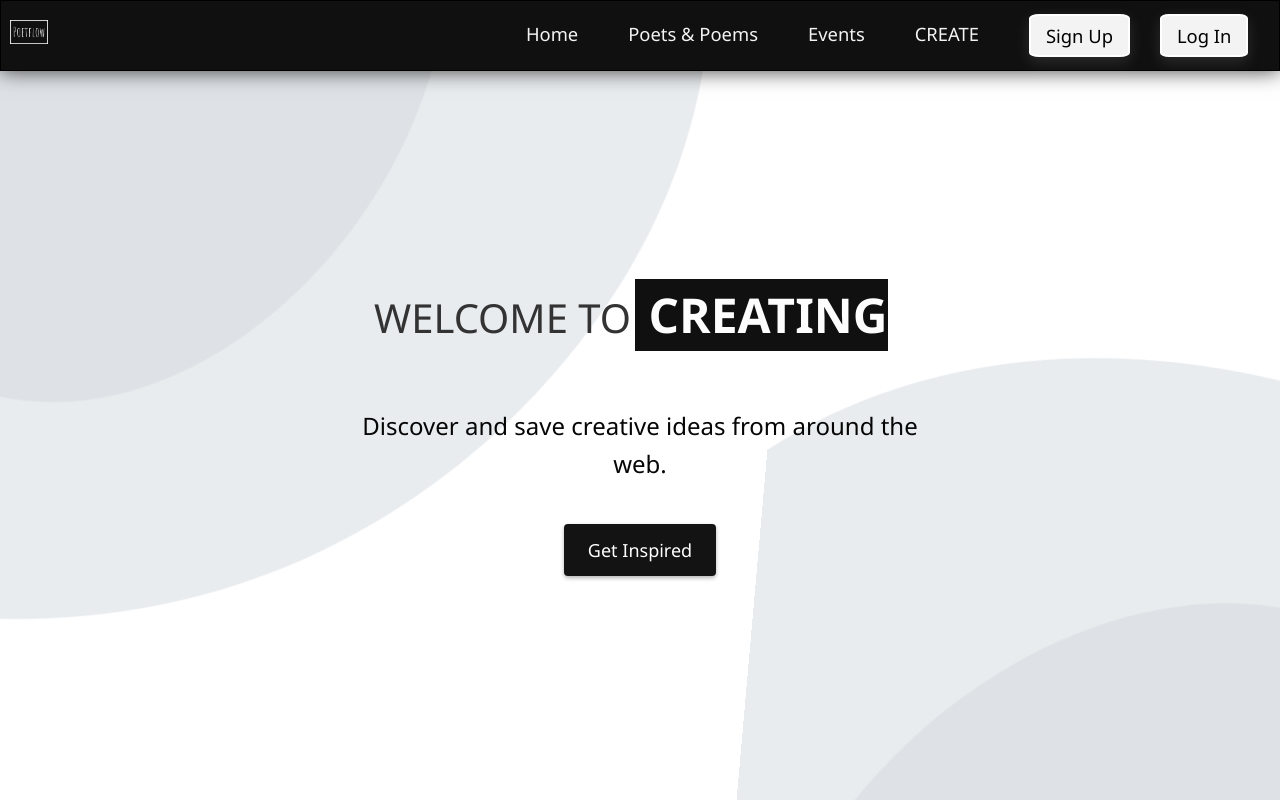
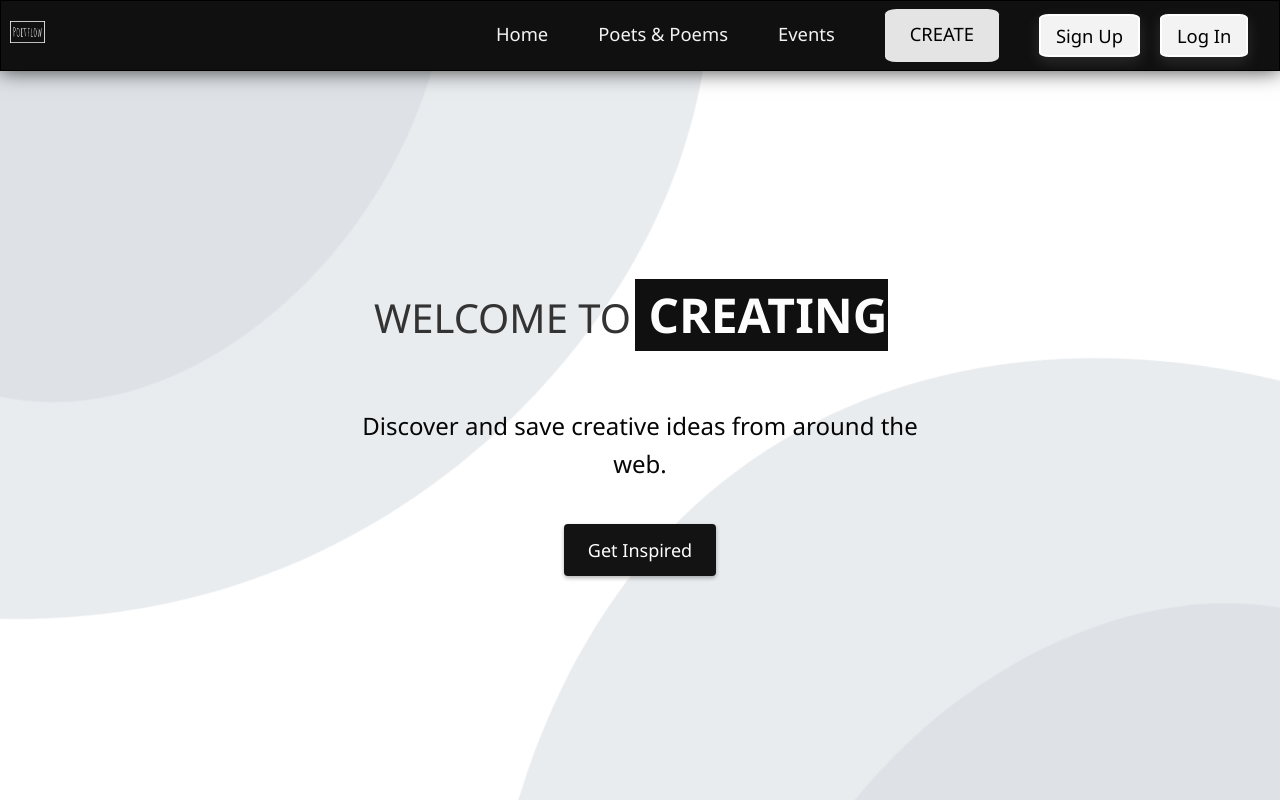
Before and after one commit to bilskyi/poet_flow, a Django app: page / in a window 1280 px wide. Run offline with Django 4.2, Linux system fonts and the light colour scheme.

Commit message:
fixing front end / #26

```diff
--- a/poet_flow/home/static/home/css/header.css
+++ b/poet_flow/home/static/home/css/header.css
@@ -63,7 +63,7 @@ a {
 }
 
 .reg-log li {
-    margin-left: 20px;
+    margin-left: 10px;
 }
 
 .reg-log a {
@@ -83,8 +83,24 @@ a {
     background-color: #ffffff; /* Change background color to white on hover */
 	box-shadow: rgba(255, 255, 255, 0.15) 0px 5px 15px 0px;
     color: #000000; /* Change text color to black on hover */
+	transform: scale(1.015);
 }
 
+.create {
+	background-color: #e4e4e4;
+	border-radius: 10%;
+    margin: 0 25px;
+}
+
+.create a {
+	color: #000000;
+}
+
+.create a:hover {
+	background-color: #e4e4e4;
+	color: #000000;
+	border-radius: 10%;
+}
 
 /* =================================
   Media Queries
--- a/poet_flow/home/templates/home/header.html
+++ b/poet_flow/home/templates/home/header.html
@@ -7,7 +7,7 @@
       <li><a href="{% url 'home' %}">Home</a></li>
       <li><a href="#">Poets & Poems</a></li>
       <li><a href="#">Events</a></li>
-      <li><a href="{% url 'add_post' %}">CREATE</a></li>
+      <li class="create"><a href="{% url 'add_post' %}">CREATE</a></li>
       {% if user.is_authenticated %}
 
       <li class="dropdown">
```
Also changed, not shown: poet_flow/home/static/home/css/login-register-animation.css (renamed from poet_flow/home/static/home/css/log-reg-animation.css).
